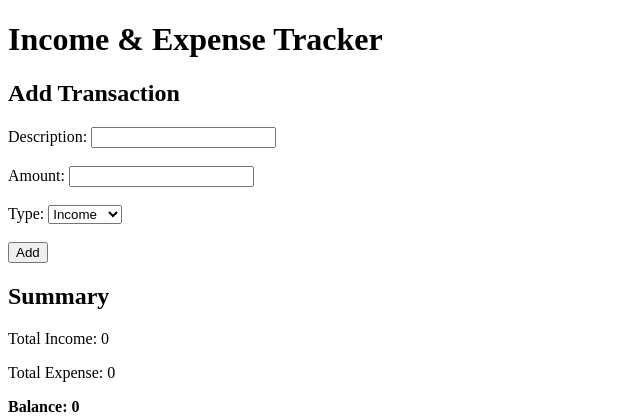
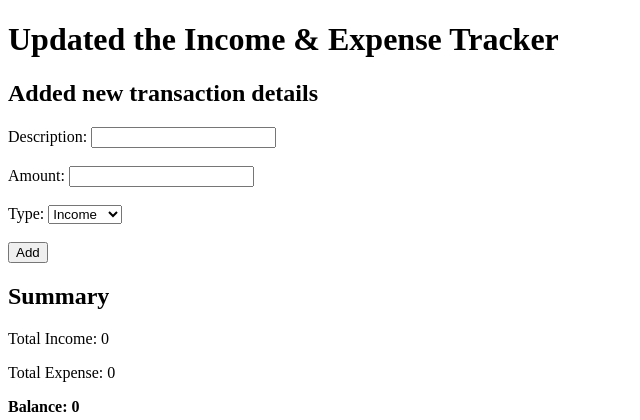
Before and after one commit to guna-linux/web_app_test, a Flask app: page / in a window 1280 px wide. Shown: the top 420 px of the page, without its empty margins (0-640 px from the left). Run offline with Flask 3, Linux system fonts and the light colour scheme.

Commit message:
Updated index.html

```diff
--- a/templates/index.html
+++ b/templates/index.html
@@ -5,9 +5,9 @@
 </head>
 <body>
 
-    <h1>Income & Expense Tracker</h1>
+    <h1>Updated the Income & Expense Tracker</h1>
 
-    <h2>Add Transaction</h2>
+    <h2>Added new transaction details</h2>
     <form action="/add" method="POST">
         <label>Description:</label>
         <input type="text" name="description" required><br><br>
```
